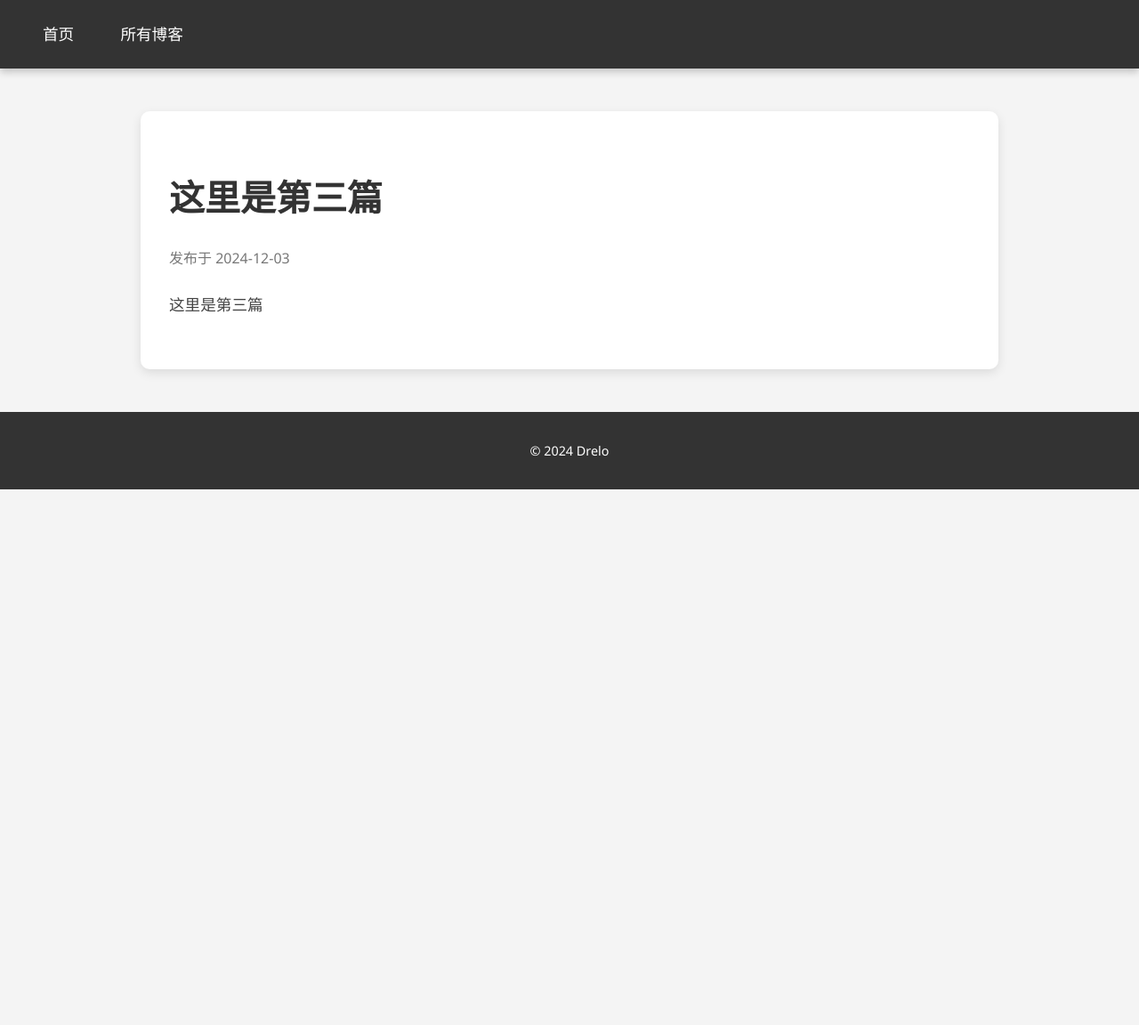
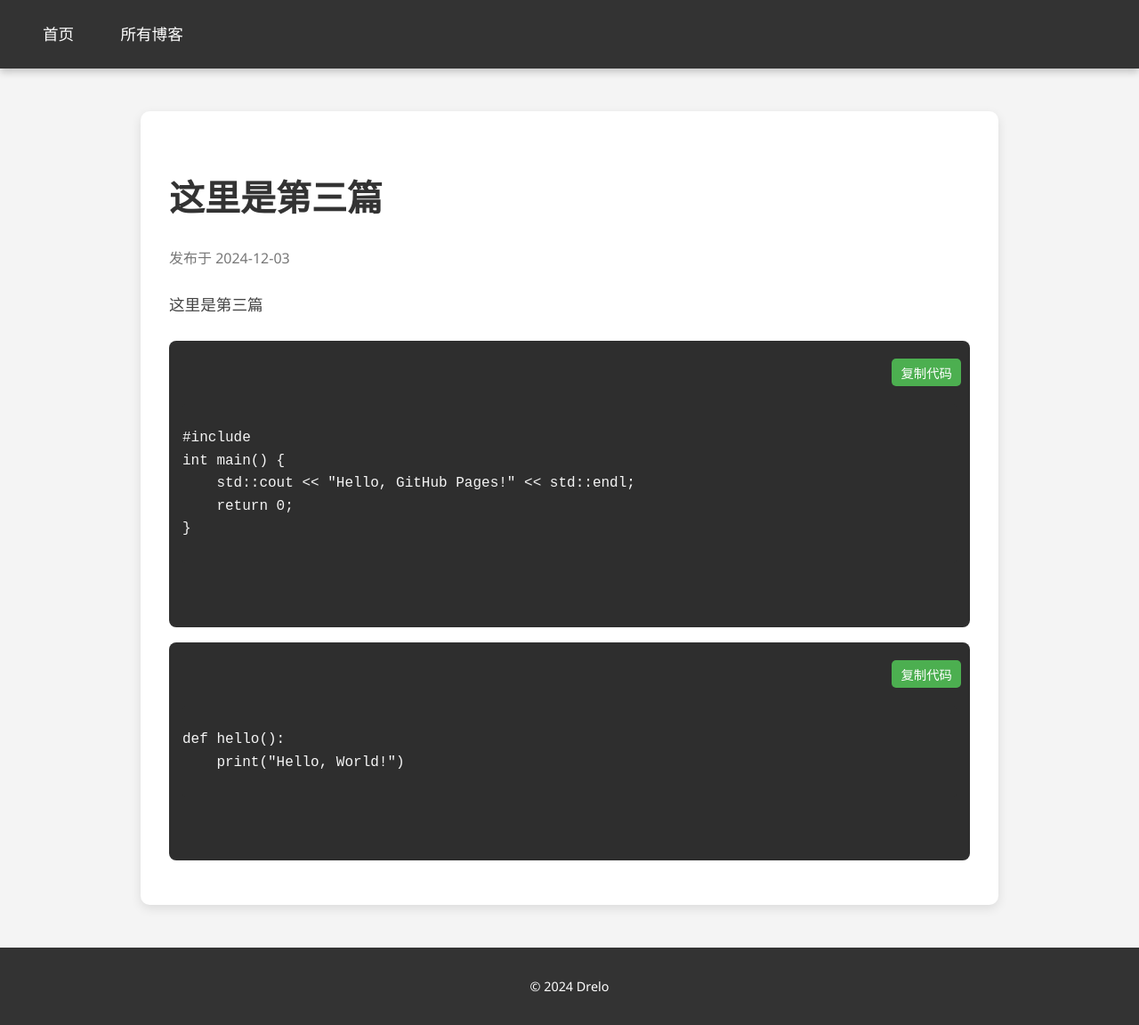
Before and after one commit to Drelov/newpage, a Jekyll site: the page built from _posts/2024-12-03-three.md, in a window 1280 px wide. Shown: the whole page at 89% size. Built offline with Jekyll 4.4.1, drawn with Linux system fonts in a browser that asks for light colours; before the commit the page ends 900 px from its top, so only the background shows below that.

Commit message:
Update post.html

```diff
--- a/_layouts/post.html
+++ b/_layouts/post.html
@@ -5,13 +5,13 @@
   <meta name="viewport" content="width=device-width, initial-scale=1.0">
   <meta http-equiv="X-UA-Compatible" content="ie=edge">
   <title>{{ page.title }} - {{ site.title }}</title>
-  <link rel="stylesheet" href="{{ "/assets/css/style.css" | relative_url }}">
+  <link rel="stylesheet" href="{{ '/assets/css/style.css' | relative_url }}">
 </head>
 <body>
   <header>
     <nav>
-      <a href="{{ "/" | relative_url }}">首页</a>
-      <a href="{{ "/all-posts.html" | relative_url }}">所有博客</a>
+      <a href="{{ '/' | relative_url }}">首页</a>
+      <a href="{{ '/all-posts.html' | relative_url }}">所有博客</a>
     </nav>
   </header>
 
@@ -24,6 +24,27 @@
 
       <div class="post-content">
         {{ content }}
+
+        <!-- 示例代码块（可以在markdown或html中直接添加） -->
+        <pre>
+          <button class="copy-btn" onclick="copyCode(this)">复制代码</button>
+          <code>
+#include <iostream>
+int main() {
+    std::cout << "Hello, GitHub Pages!" << std::endl;
+    return 0;
+}
+          </code>
+        </pre>
+
+        <!-- 你可以根据需要插入多个代码块 -->
+        <pre>
+          <button class="copy-btn" onclick="copyCode(this)">复制代码</button>
+          <code>
+def hello():
+    print("Hello, World!")
+          </code>
+        </pre>
       </div>
     </article>
   </main>
@@ -31,5 +52,26 @@
   <footer>
     <p>© {{ site.time | date: "%Y" }} {{ site.title }}</p>
   </footer>
+
+  <!-- JavaScript 复制功能 -->
+  <script>
+    function copyCode(button) {
+      // 获取代码块内容
+      const code = button.nextElementSibling.innerText;
+      // 创建一个临时的文本框并复制
+      const textArea = document.createElement("textarea");
+      textArea.value = code;
+      document.body.appendChild(textArea);
+      textArea.select();
+      document.execCommand('copy');
+      document.body.removeChild(textArea);
+
+      // 提示用户复制成功
+      button.innerText = "已复制";
+      setTimeout(() => {
+        button.innerText = "复制代码";
+      }, 2000);
+    }
+  </script>
 </body>
 </html>
```
